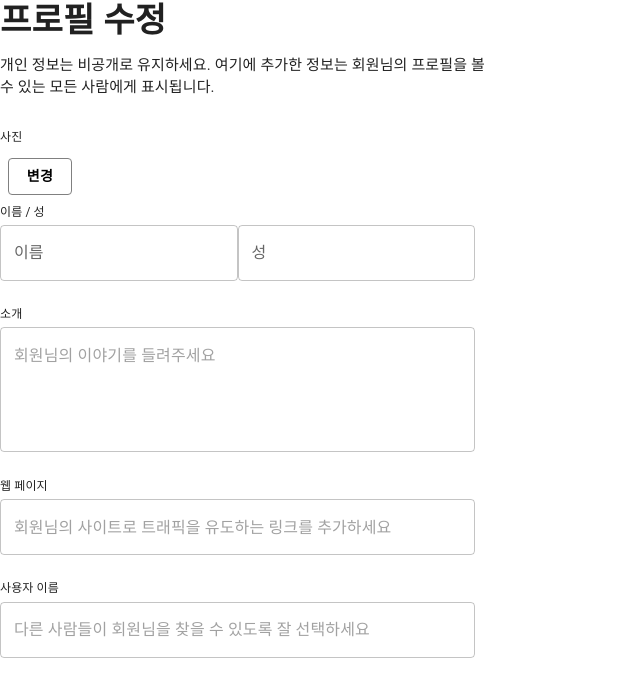
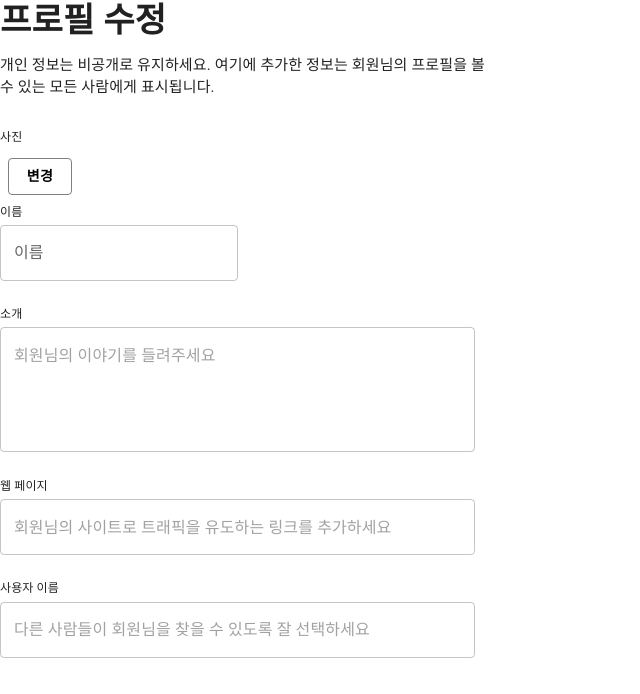
Before and after one commit to whatiiiii/kosmo-proj-final, a React (Vite) app in the folder frontend/: page /editprofilepage in a window 1280 px wide. Shown: the top 694 px of the page, without its empty margins (0-640 px from the left). Built offline with nearby package versions, Linux system fonts and the light colour scheme.

Commit message:
성 빼버림

```diff
--- a/frontend/src/components/EditProfilePage.tsx
+++ b/frontend/src/components/EditProfilePage.tsx
@@ -32,19 +32,13 @@ export default function EditProfilePage() {
       </Button>
 
       <Typography gutterBottom fontSize={12}>
-        이름 / 성
+        이름
       </Typography>
       <TextField
         id="outlined-multiline-flexible"
         label="이름"
         multiline
         maxRows={4}
-        style={{ width: "47.5%" }}
-      />
-      <TextField
-        id="outlined-textarea"
-        label="성"
-        multiline
         style={{ width: "47.5%", height: "80px" }}
       />
 
@@ -59,10 +53,10 @@ export default function EditProfilePage() {
         rows={4}
         style={{ width: "95%", height: "150px" }}
       />
-
       <Typography gutterBottom fontSize={12}>
         웹 페이지
       </Typography>
+
       <TextField
         id="outlined-basic"
         placeholder="회원님의 사이트로 트래픽을 유도하는 링크를 추가하세요"
```
